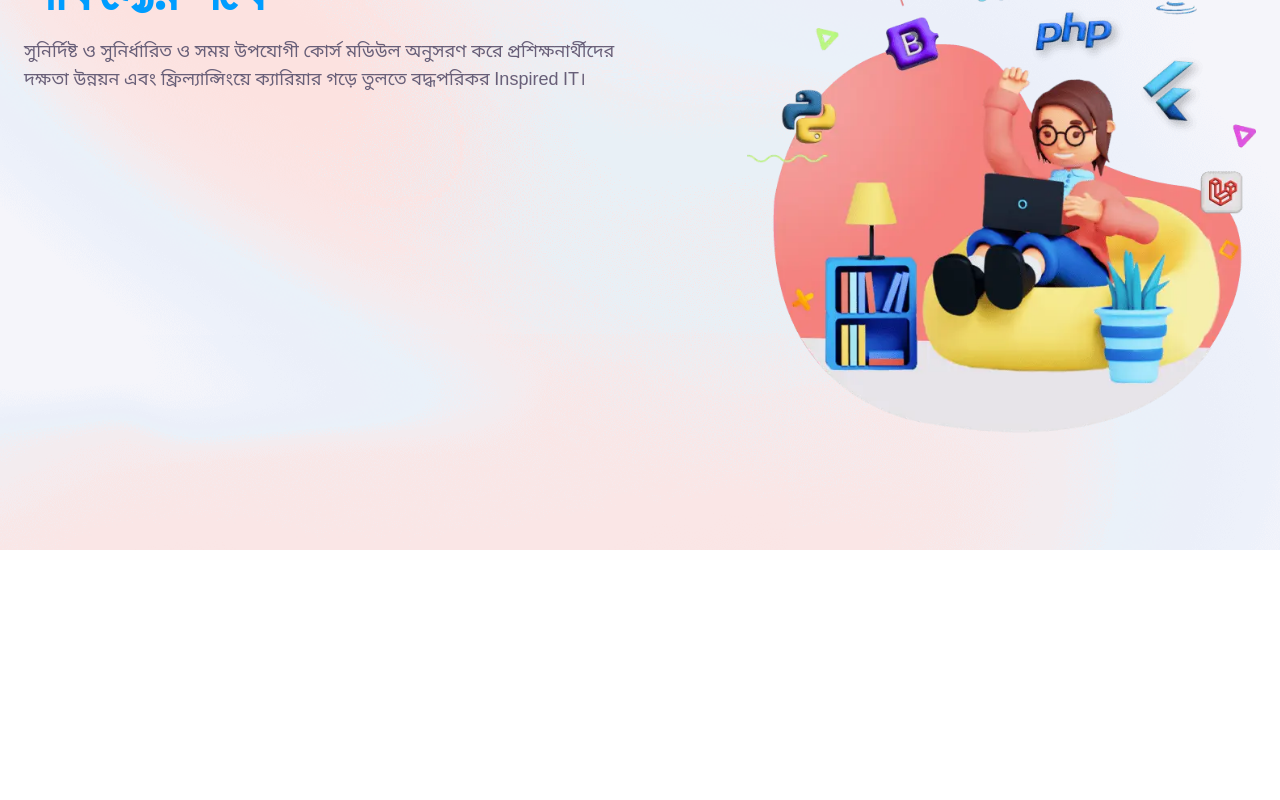
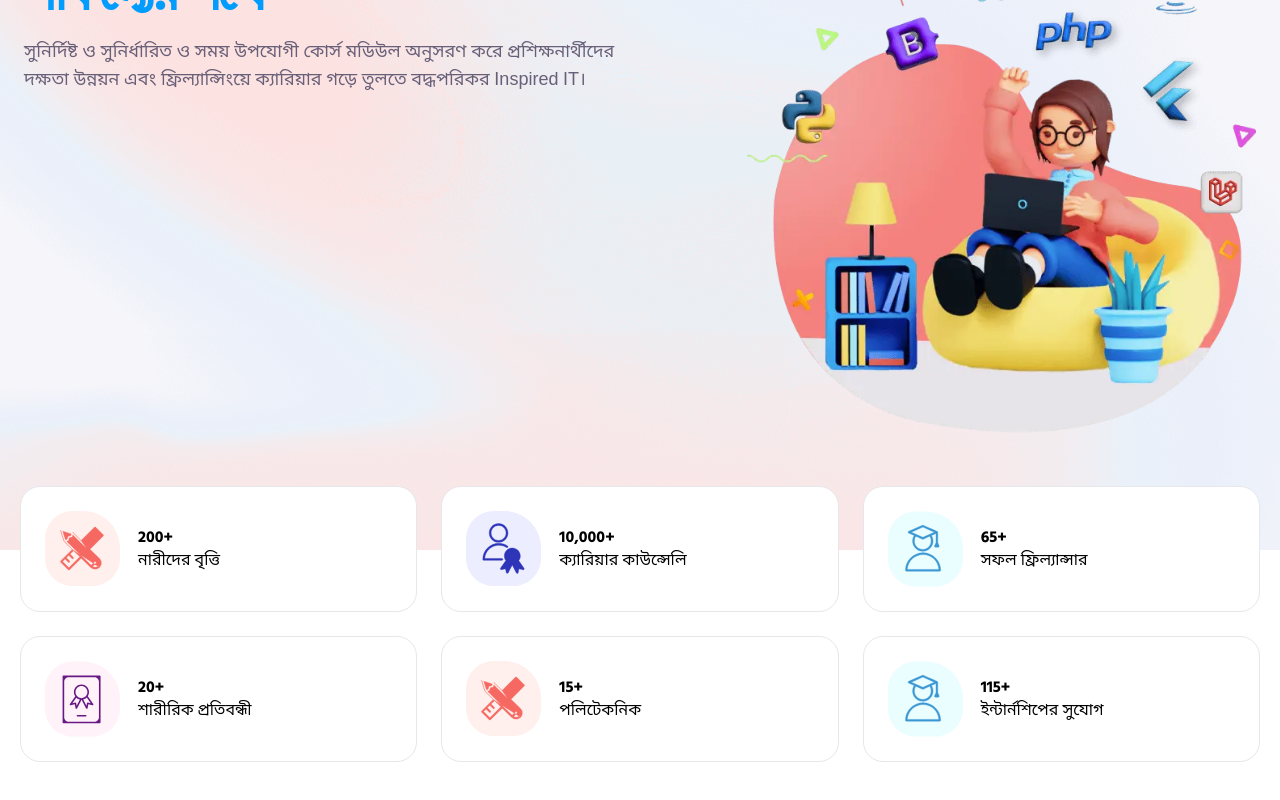
Before and after one commit to Shahriar-Shakil/pondit-clone, a Next.js app: page / in a window 1280 px wide. Shown: the part 250-1050 px from the top of the page. Before the commit the page ends 800 px from the top, so only its background shows below. Built offline with nearby package versions, Linux system fonts and the light colour scheme.

Commit message:
status section added

```diff
--- a/src/app/globals.css
+++ b/src/app/globals.css
@@ -10,6 +10,7 @@
     @apply shadow-[0px_4px_15px_rgb(0_0_0_/_8%)] duration-[0.4s] m-0 pt-0;
     background: #fff;
   }
+
   .slogan {
     @apply bg-clip-text text-transparent;
     background: #009dff;
--- a/src/app/page.tsx
+++ b/src/app/page.tsx
@@ -1,11 +1,13 @@
 import Header from "@/components/Header";
 import Hero from "@/components/Hero";
+import Status from "@/components/Status";
 
 export default function Home() {
   return (
     <div className="">
       <Header />
       <Hero />
+      <Status />
     </div>
   );
 }
--- a/src/components/Header.tsx
+++ b/src/components/Header.tsx
@@ -20,16 +20,17 @@ export default function Header({}: Props) {
       window.removeEventListener("scroll", handleScroll);
     };
   }, []);
+  console.log(scrollPosition);
   return (
     <div className="fixed left-0 right-0 top-0 z-50">
-      <div className={cn("py-4", scrollPosition > 150 && "add-header-bg")}>
+      <div className={cn("py-4", scrollPosition > 100 && "add-header-bg")}>
         <div className="container max-w-2xl mx-auto px-2 lg:px-6">
           <div className=" flex justify-between items-center">
             <div className="flex items-center gap-4">
               <div className="block lg:hidden">
                 <MobileSidebar />
               </div>
-              <Link href="/">
+              <Link className="flex-grow " href="/">
                 <Image
                   src="/images/logo.webp"
                   alt="logo"
--- a/src/components/Hero.tsx
+++ b/src/components/Hero.tsx
@@ -5,7 +5,7 @@ type Props = {};
 
 export default function Hero({}: Props) {
   return (
-    <section className="home-slide flex items-center pt-[100px] pb-[60px] ">
+    <section className="section home-slide flex items-center pt-[150px] lg:pt-[100px] md:pt-0 pb-[60px] ">
       <div className="container max-w-2xl mx-auto px-4 lg:px-6">
         <div className="grid grid-cols-12">
           <div className="mr-auto col-span-12 md:col-span-6 mt-4">
--- a/src/components/Status.tsx
+++ b/src/components/Status.tsx
@@ -3,41 +3,59 @@ import React from "react";
 
 let data = [
   {
-    title: "মোট কোর্স",
+    title: "নারীদের বৃত্তি",
     icons: "/icons/status-1.svg",
-    count: 30,
+    count: "200",
   },
   {
-    title: "মোট মেন্টর",
+    title: "ক্যারিয়ার কাউন্সেলি",
     icons: "/icons/status-2.svg",
-    count: 35,
+    count: "10,000",
   },
   {
-    title: "মোট শিক্ষার্থী",
+    title: "সফল ফ্রিল্যান্সার",
     icons: "/icons/status-3.svg",
-    count: 7500,
+    count: "65",
   },
   {
-    title: "মোট স্কলারশিপ",
+    title: "শারীরিক প্রতিবন্ধী",
+    icons: "/icons/status-4.svg",
+    count: "20",
+  },
+  {
+    title: "পলিটেকনিক",
+    icons: "/icons/status-1.svg",
+    count: "15",
+  },
+  {
+    title: "ইন্টার্নশিপের সুযোগ",
     icons: "/icons/status-3.svg",
-    count: 2230,
+    count: "115",
   },
 ];
 type Props = {};
 
 export default function Status({}: Props) {
   return (
-    <div className="container max-w-xl mx-auto px-2 lg:px-6">
-      <div className="grid grid-cols-1 md:grid-cols-2 lg:grid-cols-4">
-        <div className="flex items-center justify-center md:justify-start p-6 rounded-[20px] bg-white">
-          <div>
-            <Image
-              src="/icons/status-1.svg"
-              alt="icons"
-              height={75}
-              width={75}
-            />
-          </div>
+    <div className="container max-w-2xl mx-auto px-2  pb-14 ">
+      <div className="pt-[70px]  lg:pt-0 bg-white md:bg-transparent -mt-6 md:mt-0   lg:-mt-16  relative">
+        <div className="grid grid-cols-1 md:grid-cols-2 lg:grid-cols-3 gap-6 px-3">
+          {data.map((item, i) => (
+            <div
+              key={i}
+              className="flex items-center justify-center md:justify-start p-6 rounded-[20px] bg-white border"
+            >
+              <div>
+                <Image src={item.icons} alt="icons" height={75} width={75} />
+              </div>
+              <div className="pl-[18px]">
+                <h4 className="font-hind font-bold text-black">
+                  <span>{item.count}</span>+
+                </h4>
+                <p className="font-nato text-black text-base">{item.title}</p>
+              </div>
+            </div>
+          ))}
         </div>
       </div>
     </div>
```
Also changed, not shown: public/icons/status-3.svg.
